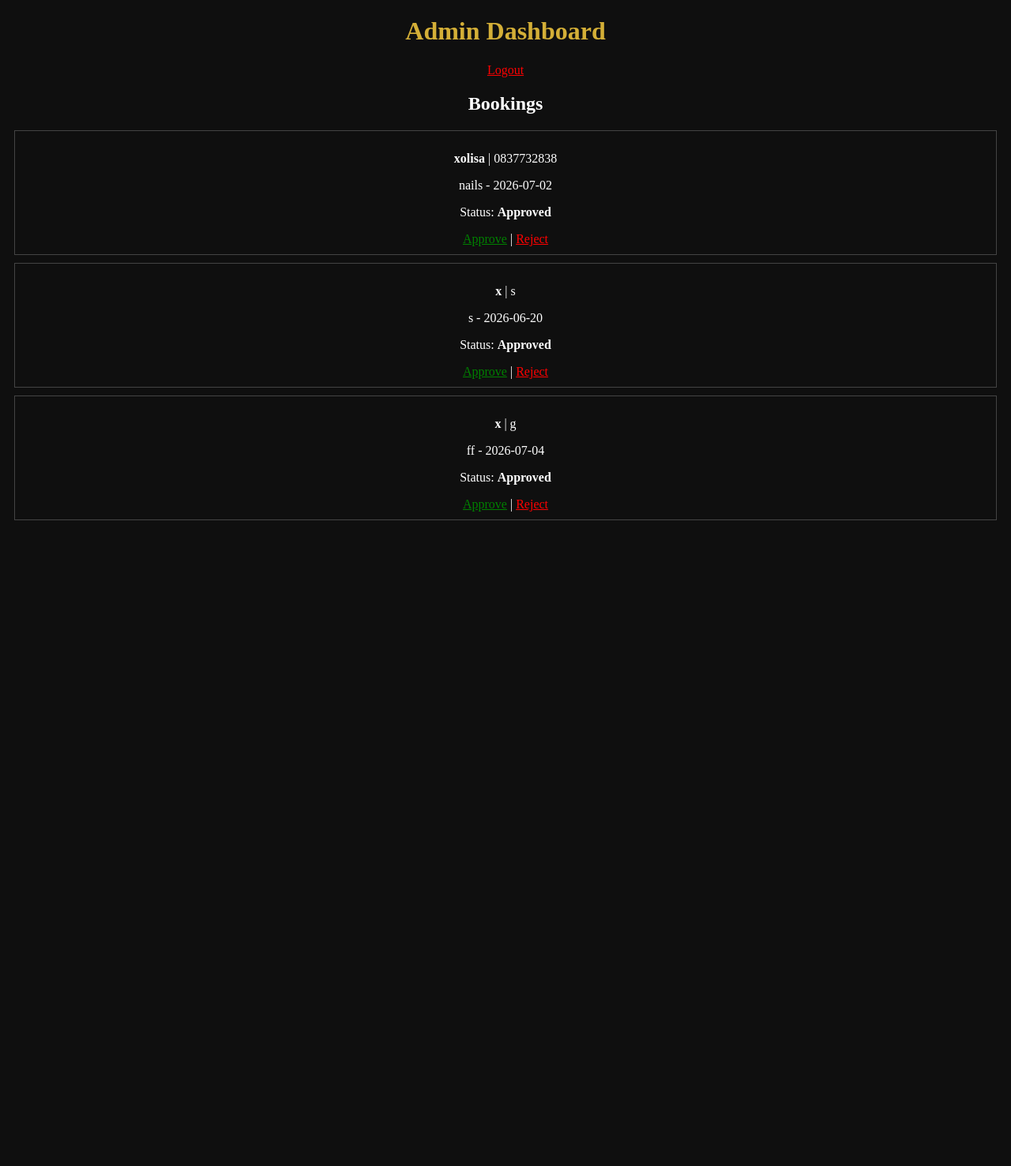
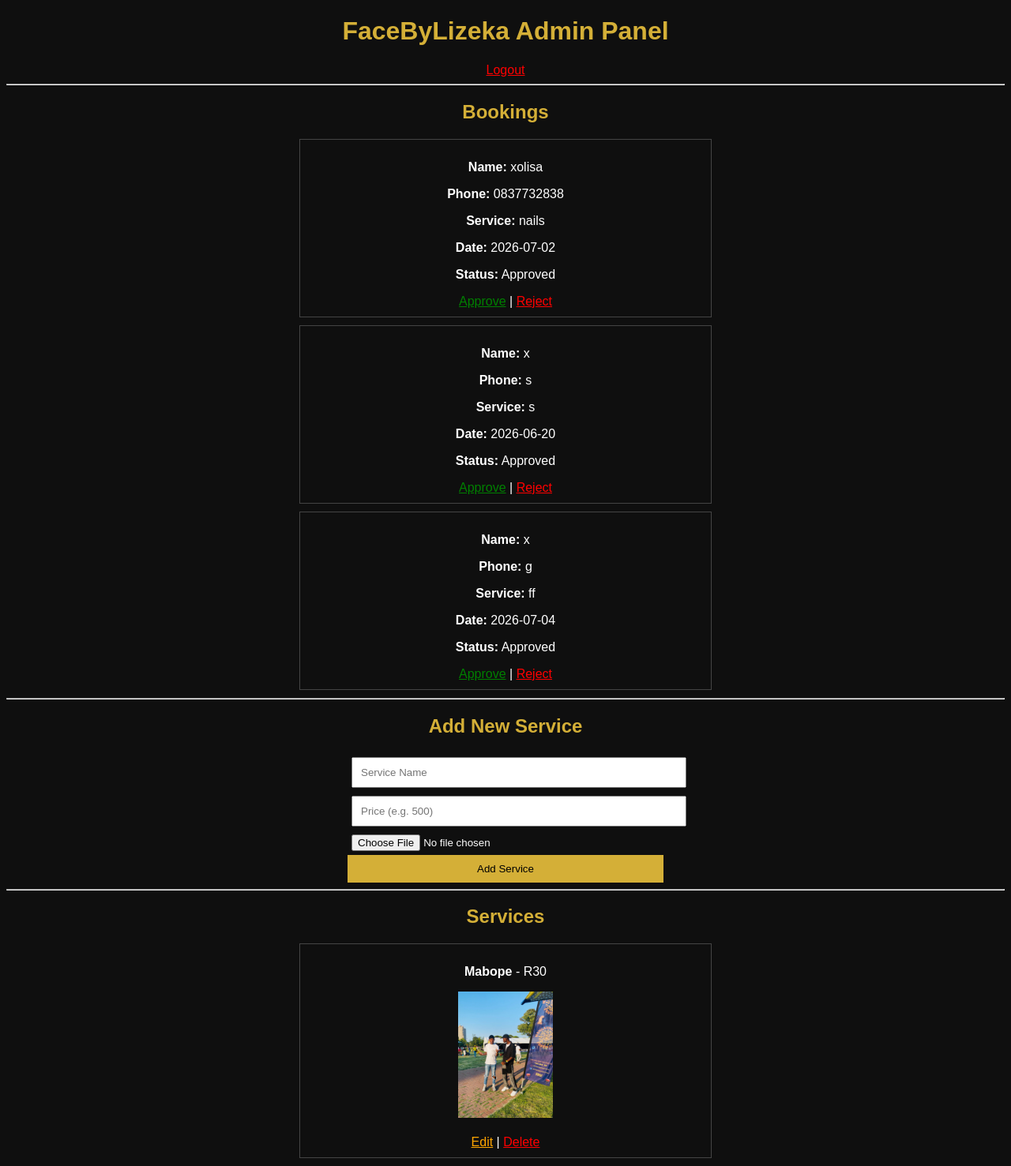
Before and after one commit to xolisamabope5-pixel/facebylizeka, a Flask app: page /admin in a window 1280 px wide. Shown: the whole page at 79% size. Before the commit the page ends 659 px from the top, so only its background shows below. Run offline with Flask 3, Linux system fonts and the light colour scheme; the visitor is signed in with stand-in values (Sample User, id 1); data comes from the database, SQL or seed files in the repository.

Commit message:
full admin system: services CRUD + booking management

```diff
--- a/app.py
+++ b/app.py
@@ -1,15 +1,17 @@
 from flask import Flask, render_template, request, redirect, url_for, session
 from flask_sqlalchemy import SQLAlchemy
+from werkzeug.utils import secure_filename
 import os
 
 app = Flask(__name__)
 app.secret_key = "facebylizeka_secret"
 
-# DATABASE
+# ---------------- DATABASE ---------------- #
+
 app.config["SQLALCHEMY_DATABASE_URI"] = "sqlite:///beauty.db"
 app.config["SQLALCHEMY_TRACK_MODIFICATIONS"] = False
 
-# UPLOADS (optional future use)
+# Uploads folder
 app.config["UPLOAD_FOLDER"] = "static/uploads"
 
 db = SQLAlchemy(app)
@@ -19,7 +21,7 @@ db = SQLAlchemy(app)
 class Service(db.Model):
     id = db.Column(db.Integer, primary_key=True)
     name = db.Column(db.String(100))
-    price = db.Column(db.Float)
+    price = db.Column(db.String(50))
     image = db.Column(db.String(200))
 
 class Booking(db.Model):
@@ -54,27 +56,24 @@ def book():
     db.session.commit()
     return redirect(url_for("home"))
 
-# ---------------- TRACK BOOKING ---------------- #
+# ---------------- TRACK ---------------- #
 
 @app.route("/track", methods=["GET", "POST"])
 def track():
-    result = None
+    bookings = None
 
     if request.method == "POST":
         phone = request.form["phone"]
-        result = Booking.query.filter_by(phone=phone).all()
+        bookings = Booking.query.filter_by(phone=phone).all()
 
-    return render_template("track.html", bookings=result)
+    return render_template("track.html", bookings=bookings)
 
 # ---------------- ADMIN LOGIN ---------------- #
 
 @app.route("/login", methods=["GET", "POST"])
 def login():
     if request.method == "POST":
-        username = request.form["username"]
-        password = request.form["password"]
-
-        if username == "facebylizeka" and password == "24689":
+        if request.form["username"] == "facebylizeka" and request.form["password"] == "24689":
             session["admin"] = True
             return redirect(url_for("admin"))
         return "Invalid login"
@@ -88,10 +87,10 @@ def admin():
     if not session.get("admin"):
         return redirect(url_for("login"))
 
+    services = Service.query.all()
     bookings = Booking.query.all()
-    services = Service.query.all()
 
-    return render_template("admin.html", bookings=bookings, services=services)
+    return render_template("admin.html", services=services, bookings=bookings)
 
 # ---------------- APPROVE BOOKING ---------------- #
 
@@ -111,6 +110,61 @@ def reject(id):
     db.session.commit()
     return redirect(url_for("admin"))
 
+# ---------------- ADD SERVICE ---------------- #
+
+@app.route("/add_service", methods=["POST"])
+def add_service():
+    name = request.form["name"]
+    price = request.form["price"]
+
+    file = request.files["image"]
+    filename = None
+
+    if file and file.filename != "":
+        filename = secure_filename(file.filename)
+        file.save(os.path.join(app.config["UPLOAD_FOLDER"], filename))
+
+    service = Service(
+        name=name,
+        price=price,
+        image=filename
+    )
+
+    db.session.add(service)
+    db.session.commit()
+
+    return redirect(url_for("admin"))
+
+# ---------------- EDIT SERVICE ---------------- #
+
+@app.route("/edit_service/<int:id>", methods=["GET", "POST"])
+def edit_service(id):
+    service = Service.query.get(id)
+
+    if request.method == "POST":
+        service.name = request.form["name"]
+        service.price = request.form["price"]
+        db.session.commit()
+        return redirect(url_for("admin"))
+
+    return f"""
+    <h2>Edit Service</h2>
+    <form method='POST'>
+        <input name='name' value='{service.name}'><br><br>
+        <input name='price' value='{service.price}'><br><br>
+        <button>Update</button>
+    </form>
+    """
+
+# ---------------- DELETE SERVICE ---------------- #
+
+@app.route("/delete_service/<int:id>")
+def delete_service(id):
+    service = Service.query.get(id)
+    db.session.delete(service)
+    db.session.commit()
+    return redirect(url_for("admin"))
+
 # ---------------- LOGOUT ---------------- #
 
 @app.route("/logout")
--- a/templates/admin.html
+++ b/templates/admin.html
@@ -1,22 +1,28 @@
 <!DOCTYPE html>
 <html>
 <head>
-    <title>Admin Dashboard</title>
+    <title>FaceByLizeka Admin</title>
+    <meta name="viewport" content="width=device-width, initial-scale=1">
 </head>
 
-<body style="background:#0f0f0f; color:white; text-align:center;">
+<body style="background:#0f0f0f; color:white; font-family:Arial; text-align:center;">
 
-<h1 style="color:#d4af37;">Admin Dashboard</h1>
+<h1 style="color:#d4af37;">FaceByLizeka Admin Panel</h1>
 
 <a href="/logout" style="color:red;">Logout</a>
 
-<h2>Bookings</h2>
+<hr>
+
+<!-- ================= BOOKINGS ================= -->
+<h2 style="color:#d4af37;">Bookings</h2>
 
 {% for b in bookings %}
-<div style="border:1px solid #444; margin:10px; padding:10px;">
-    <p><b>{{ b.name }}</b> | {{ b.phone }}</p>
-    <p>{{ b.service }} - {{ b.date }}</p>
-    <p>Status: <b>{{ b.status }}</b></p>
+<div style="border:1px solid #444; margin:10px auto; padding:10px; max-width:500px;">
+    <p><b>Name:</b> {{ b.name }}</p>
+    <p><b>Phone:</b> {{ b.phone }}</p>
+    <p><b>Service:</b> {{ b.service }}</p>
+    <p><b>Date:</b> {{ b.date }}</p>
+    <p><b>Status:</b> {{ b.status }}</p>
 
     <a href="/approve/{{ b.id }}" style="color:green;">Approve</a>
     |
@@ -24,5 +30,52 @@
 </div>
 {% endfor %}
 
+<hr>
+
+<!-- ================= ADD SERVICE ================= -->
+<h2 style="color:#d4af37;">Add New Service</h2>
+
+<form method="POST" action="/add_service" enctype="multipart/form-data"
+      style="max-width:400px; margin:auto;">
+
+    <input name="name" placeholder="Service Name"
+           style="width:100%; padding:10px; margin:5px;"><br>
+
+    <input name="price" placeholder="Price (e.g. 500)"
+           style="width:100%; padding:10px; margin:5px;"><br>
+
+    <input type="file" name="image"
+           style="width:100%; margin:5px;"><br>
+
+    <button type="submit"
+            style="background:#d4af37; padding:10px; width:100%; border:none;">
+        Add Service
+    </button>
+</form>
+
+<hr>
+
+<!-- ================= SERVICES LIST ================= -->
+<h2 style="color:#d4af37;">Services</h2>
+
+{% for s in services %}
+<div style="border:1px solid #444; margin:10px auto; padding:10px; max-width:500px;">
+
+    <p><b>{{ s.name }}</b> - R{{ s.price }}</p>
+
+    {% if s.image %}
+        <img src="{{ url_for('static', filename='uploads/' + s.image) }}"
+             width="120">
+    {% endif %}
+
+    <br><br>
+
+    <a href="/edit_service/{{ s.id }}" style="color:orange;">Edit</a>
+    |
+    <a href="/delete_service/{{ s.id }}" style="color:red;">Delete</a>
+
+</div>
+{% endfor %}
+
 </body>
 </html>
```
